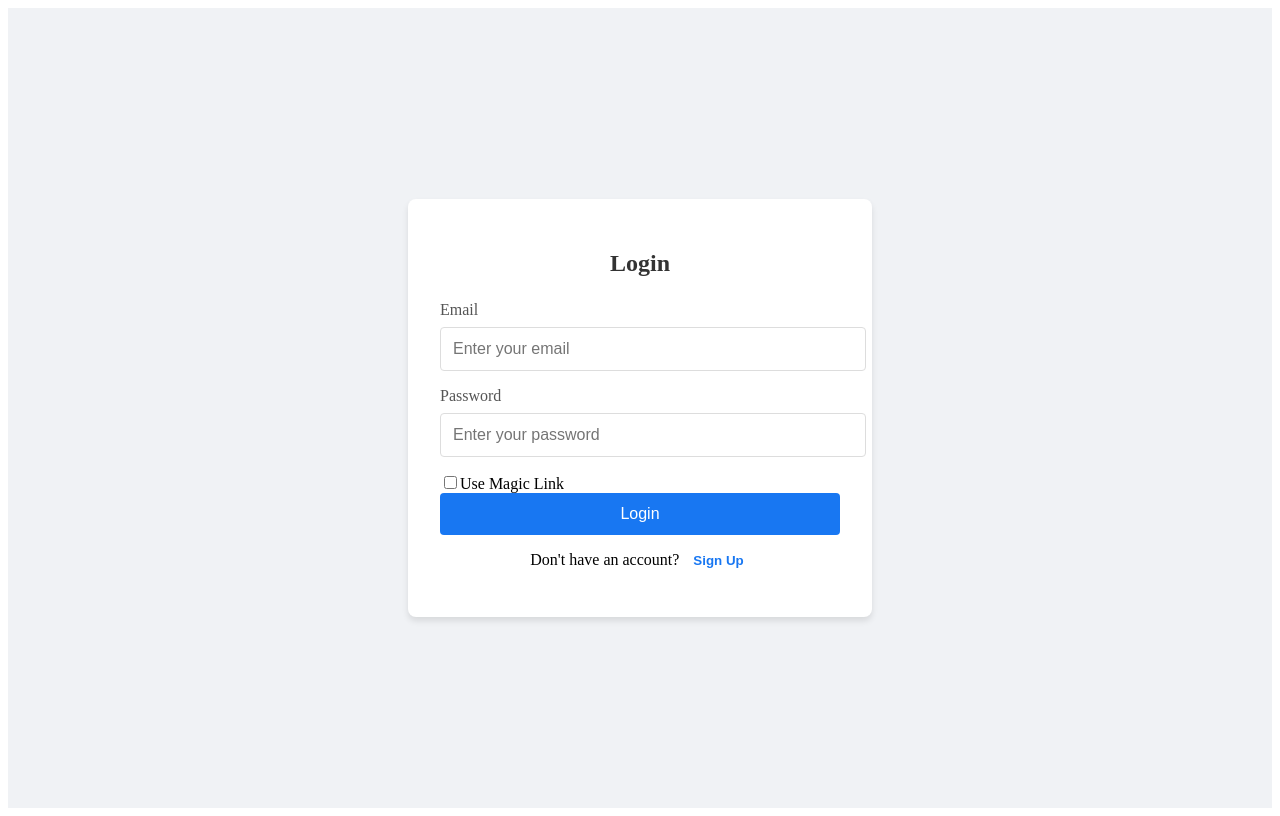
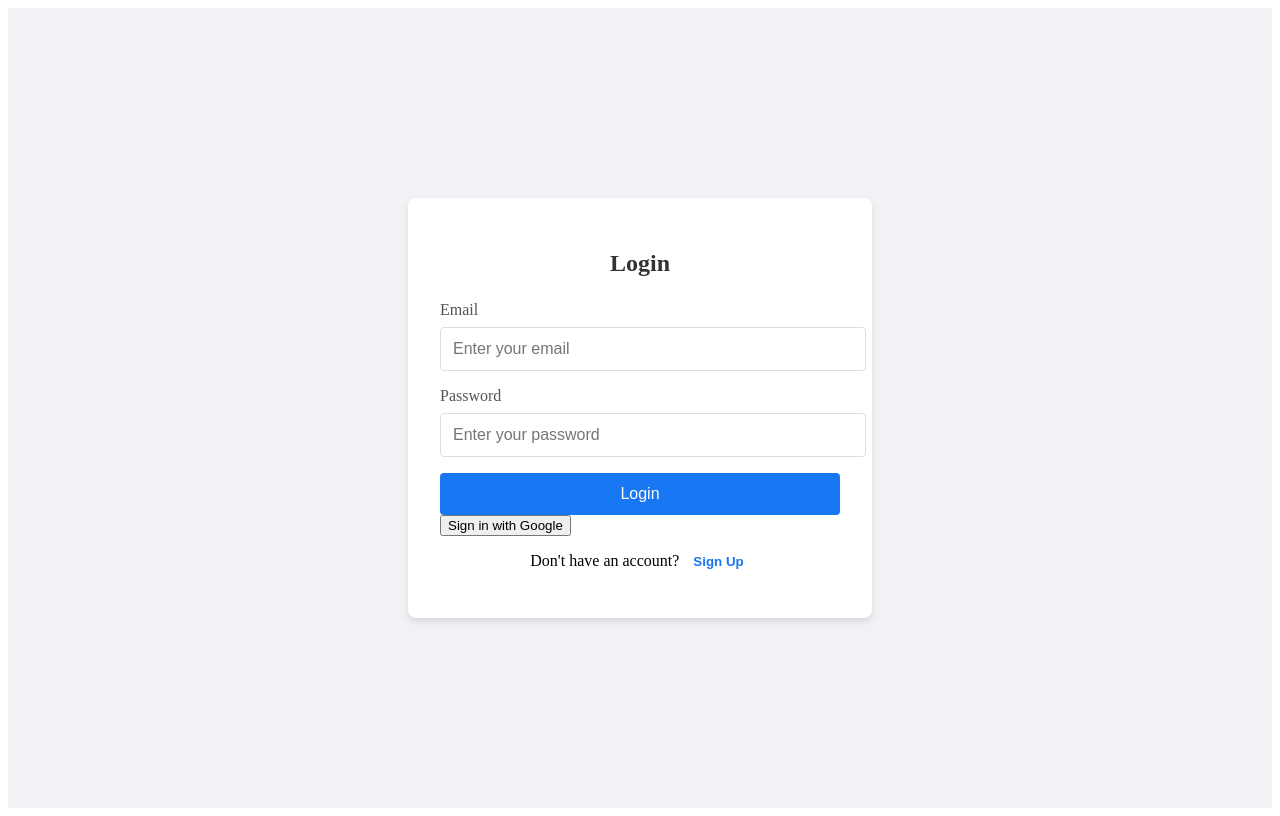
Before and after one commit to tehseendahya/daylee, a Next.js app: page /login in a window 1280 px wide. Built offline with nearby package versions, Linux system fonts and the light colour scheme.

Commit message:
google auth

```diff
--- a/pages/login/index.tsx
+++ b/pages/login/index.tsx
@@ -1,7 +1,8 @@
-import { useState, FormEvent } from 'react'
+import { useState } from 'react'
 import { supabase } from '../../daylee/lib/supabase'
 import { useRouter } from 'next/router'
 import styles from './index.module.css'
+import { FormEvent } from 'react'
 
 export default function Login() {
   const [email, setEmail] = useState('')
@@ -9,29 +10,28 @@ export default function Login() {
   const [error, setError] = useState<string | null>(null)
   const [isLoading, setIsLoading] = useState(false)
   const [isSignUp, setIsSignUp] = useState(false)
-  const [useMagicLink, setUseMagicLink] = useState(false)
-  const [magicLinkSent, setMagicLinkSent] = useState(false)
   const router = useRouter()
 
-  const handleSubmit = async (e: FormEvent) => {
+  const handleGoogleSignIn = async () => {
+    setError(null)
+    setIsLoading(true)
+    const { error } = await supabase.auth.signInWithOAuth({
+      provider: 'google',
+      options: {
+        redirectTo: 'https://yourdomain.com/auth/callback', // Replace with your redirect URL
+      },
+    })
+    if (error) {
+      setError(error.message)
+    }
+    setIsLoading(false)
+  }
+
+  const handleSubmit = async (e: FormEvent<HTMLFormElement>) => {
     e.preventDefault()
     setError(null)
     setIsLoading(true)
 
-    if (useMagicLink) {
-      const { error } = await supabase.auth.signInWithOtp({
-        email,
-        options: {
-          shouldCreateUser: isSignUp,
-          emailRedirectTo: 'https://example.com/welcome', // Replace with your redirect URL
-        },
-      })
-      if (error) {
-        setError(error.message)
-      } else {
-        setMagicLinkSent(true)
-      }
-    } else {
     if (isSignUp) {
       const { error } = await supabase.auth.signUp({
         email,
@@ -50,7 +50,6 @@ export default function Login() {
         router.push('/')
       }
     }
-    }
 
     setIsLoading(false)
   }
@@ -60,7 +59,6 @@ export default function Login() {
       <form onSubmit={handleSubmit} className={styles.loginForm}>
         <h2 className={styles.formTitle}>{isSignUp ? 'Sign Up' : 'Login'}</h2>
         {error && <p className={styles.errorMessage}>{error}</p>}
-        {magicLinkSent && <p className={styles.successMessage}>Check your email for the magic link!</p>}
         <div className={styles.inputGroup}>
           <label htmlFor="email">Email</label>
           <input
@@ -72,7 +70,6 @@ export default function Login() {
             placeholder="Enter your email"
           />
         </div>
-        {!useMagicLink && (
         <div className={styles.inputGroup}>
           <label htmlFor="password">Password</label>
           <input
@@ -84,22 +81,20 @@ export default function Login() {
             placeholder="Enter your password"
           />
         </div>
-        )}
-        <div className={styles.checkboxGroup}>
-          <input
-            type="checkbox"
-            id="useMagicLink"
-            checked={useMagicLink}
-            onChange={() => setUseMagicLink(!useMagicLink)}
-          />
-          <label htmlFor="useMagicLink">Use Magic Link</label>
-        </div>
         <button
           type="submit"
           className={styles.submitButton}
-          disabled={isLoading || magicLinkSent}
+          disabled={isLoading}
         >
-          {isLoading ? 'Processing...' : (useMagicLink ? 'Send Magic Link' : (isSignUp ? 'Sign Up' : 'Login'))}
+          {isLoading ? 'Processing...' : (isSignUp ? 'Sign Up' : 'Login')}
+        </button>
+        <button
+          type="button"
+          onClick={handleGoogleSignIn}
+          className={styles.googleButton}
+          disabled={isLoading}
+        >
+          {isLoading ? 'Processing...' : 'Sign in with Google'}
         </button>
         <p className={styles.toggleText}>
           {isSignUp ? 'Already have an account?' : 'Don\'t have an account?'}
```
Also changed, not shown: pages/auth/callback.tsx (added, +24 -0 lines). Lines whose indentation alone changed are shown as unchanged.
